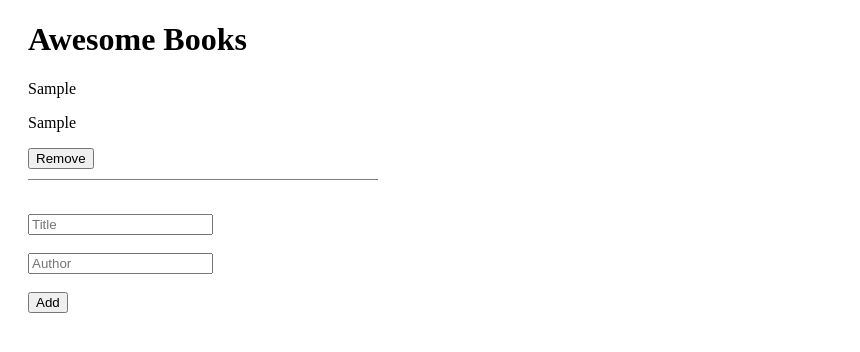
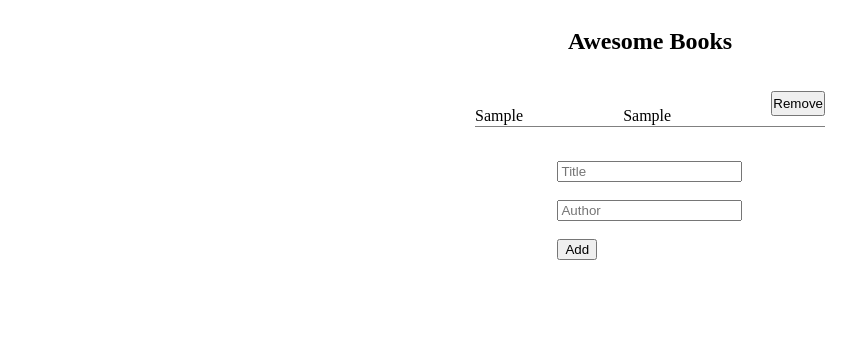
Before and after one commit to coderacheal/Awesome-Books, a website: page index.html in a window 1280 px wide. Both pictures are taken after typing "Sample", "Sample" into the empty fields and a click on the button "Add". Shown: the whole page, without its empty margins (0-860 px from the left). Drawn offline with Linux system fonts and the light colour scheme.

Commit message:
Style page

```diff
--- a/index.html
+++ b/index.html
@@ -10,8 +10,9 @@
 </head>
 <body>
     <main>
-        <h1 class="website-title">Awesome Books</h1>
+
         <section class="my-grid">
+            <h1 class="website-title">Awesome Books</h1>
             <ul class="books">
 
             </ul><br>
--- a/style.css
+++ b/style.css
@@ -4,10 +4,14 @@ ul {
 }
 
 li {
+  display: flex;
+  flex-direction: row;
+  justify-content: space-between;
   list-style-type: none;
   width: 350px;
   border-bottom: 1px solid gray;
   padding-bottom: 10px;
+  height: 25px;
 }
 
 .add {
@@ -17,3 +21,17 @@ li {
 main {
   margin-left: 20px;
 }
+
+.my-grid {
+  display: flex;
+  flex-direction: column;
+  margin: 0 5%;
+  width: 90%;
+  align-items: center;
+}
+
+.removeBook {
+  padding: 0;
+  margin: 0;
+  vertical-align: bottom;
+}
```
